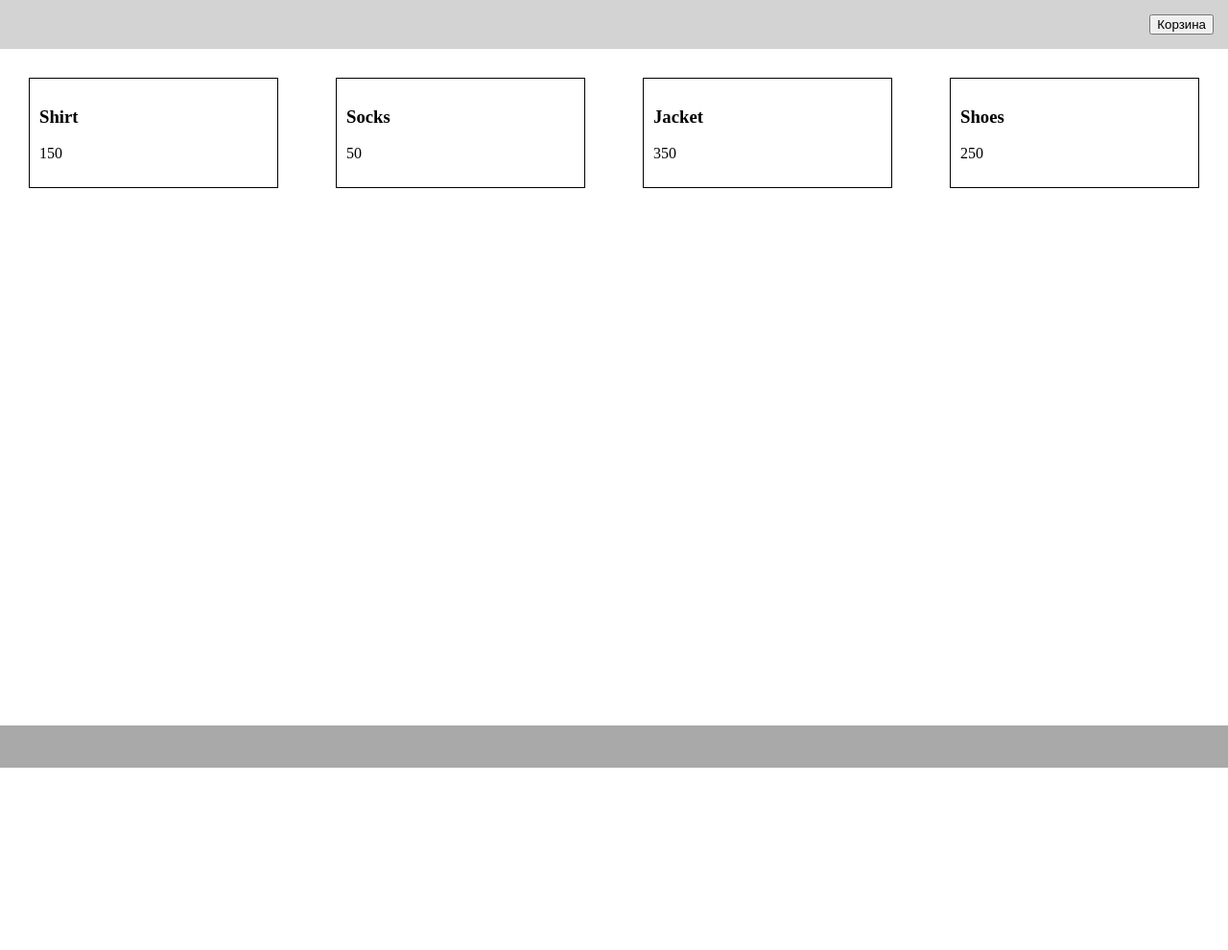
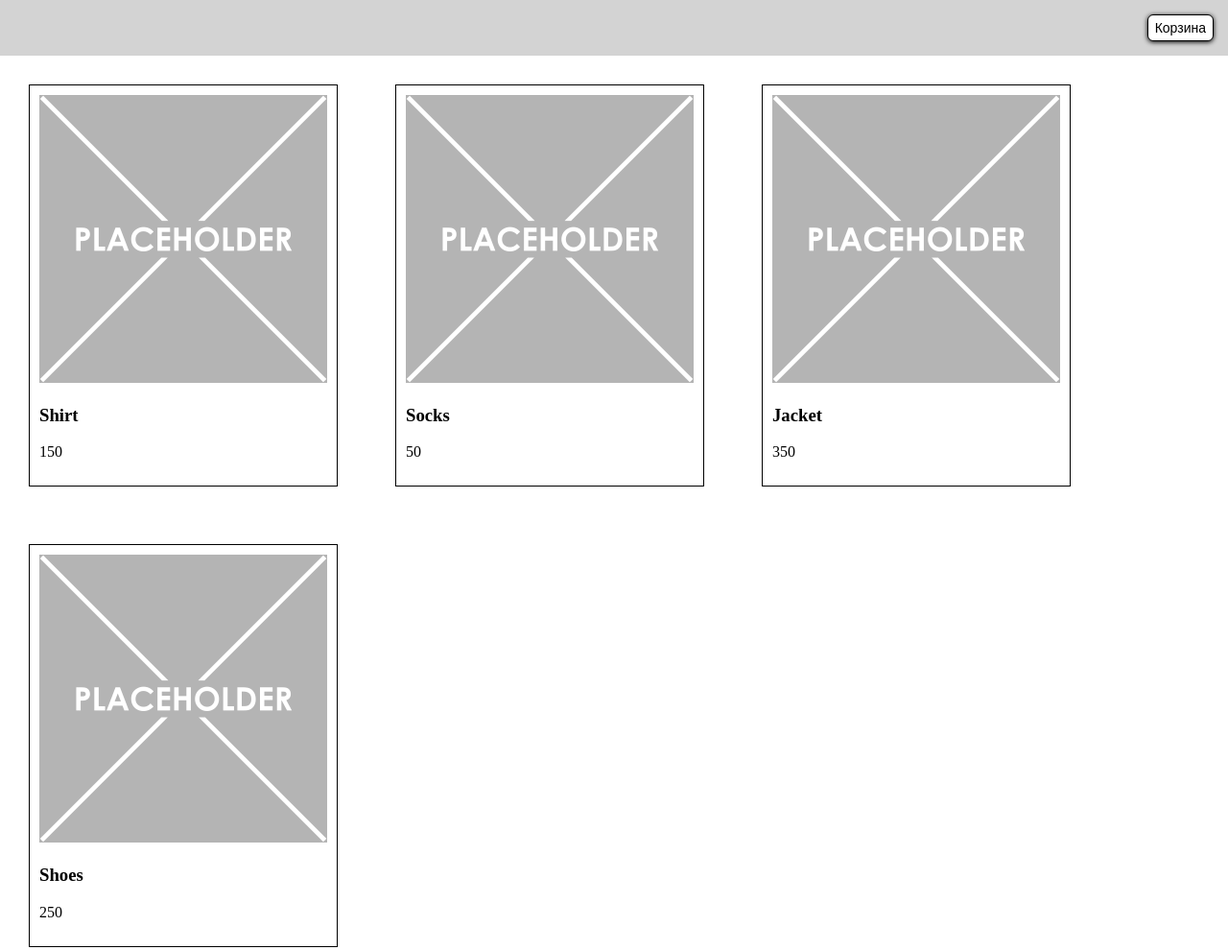
Before and after one commit to Suobig/Geekbrains-Javascript2, a plain HTML site: page homework1/index.html in a window 1280 px wide. Shown: the whole page at 96% size. Before the commit the page ends 800 px from the top, so only its background shows below. Drawn offline with Linux system fonts and the light colour scheme.

Commit message:
Закончил дз

```diff
--- a/homework1/index.js
+++ b/homework1/index.js
@@ -1,16 +1,16 @@
 const goods = [
-    {title: "Shirt", price: 150 },
-    {title: "Socks", price: 50 },
-    {title: "Jacket", price: 350 },
-    {title: "Shoes", price: 250 },
+    {title: "Shirt", price: 150, image: "img/placeholder.png" },
+    {title: "Socks", price: 50, image: "img/placeholder.png" },
+    {title: "Jacket", price: 350, image: "img/placeholder.png" },
+    {title: "Shoes", price: 250, image: "img/placeholder.png" },
 ];
 
-const renderGoodsItem = (title, price) => {
-    return `<div class="goods-item"><h3>${title}</h3><p>${price}</p></div>`
+const renderGoodsItem = (item) => {
+    return `<div class="goods-item"><img src='${item.image}' alt='${item.title}'/><h3>${item.title}</h3><p>${item.price}</p></div>`
 }
 
 const renderGoodsList = (list) => {
-    let goodsList = list.map(item => renderGoodsItem(item.title, item.price));
+    let goodsList = list.map(item => renderGoodsItem(item));
     document.querySelector('.goods-list').innerHTML = goodsList.join(" ");
 }
 
--- a/homework1/style.less
+++ b/homework1/style.less
@@ -1,21 +1,3 @@
-header {
-  display: flex;
-  justify-content: flex-end;
-  background: lightgrey;
-  padding: 15px;
-}
-
-.goods-list {
-  display: flex;
-  justify-content: space-between;
-}
-
-.goods-item {
-  width: 300px;
-  border: 1px solid #000;
-  margin: 30px;
-  padding: 10px;
-}
 
 html {
   margin: 0;
@@ -32,8 +14,44 @@ body {
 }
 
 main {
-  max-width: 1366px;
   height: 100%;
+}
+
+header {
+  display: flex;
+  justify-content: flex-end;
+  background: lightgrey;
+  padding: 15px;
+}
+
+.cart-button {
+  padding: 5px 7px;
+  font-size: 14px;
+  background: #fff;
+  border: 1px solid #000;
+  border-radius: 6px;
+  box-shadow: 0 1px 5px #000;
+
+  &:active {
+    box-shadow: none;
+  }
+}
+
+.goods-list {
+  display: flex;
+  flex-wrap: wrap;
+}
+
+.goods-item {
+  width: 300px;
+  border: 1px solid #000;
+  margin: 30px;
+  padding: 10px;
+
+  img {
+    width: 300px;
+    height: 300px;
+  }
 }
 
 footer {
```
Also changed, not shown: homework1/index.html (+0 -1 lines), homework1/img/placeholder.png (added), homework1/style.css.
